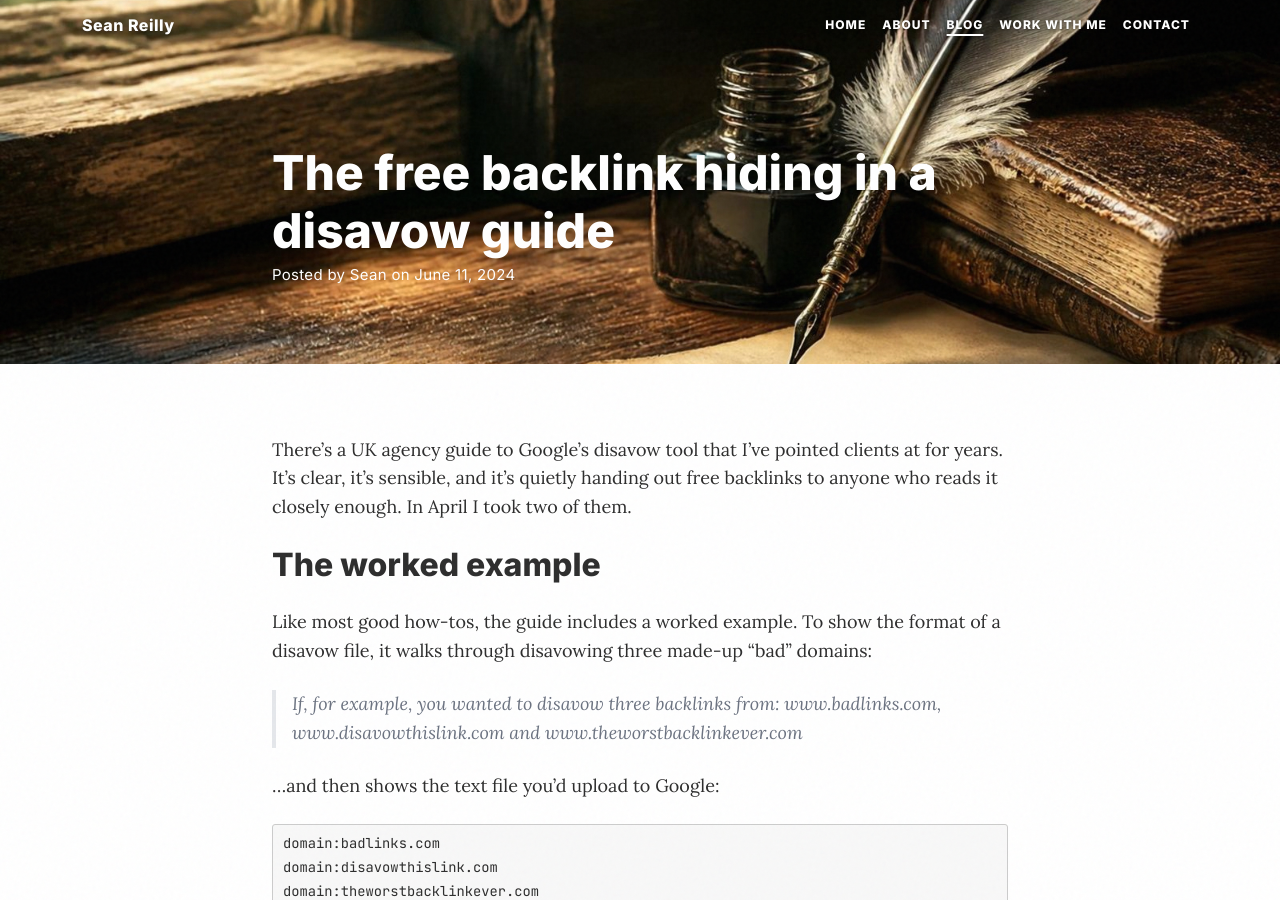
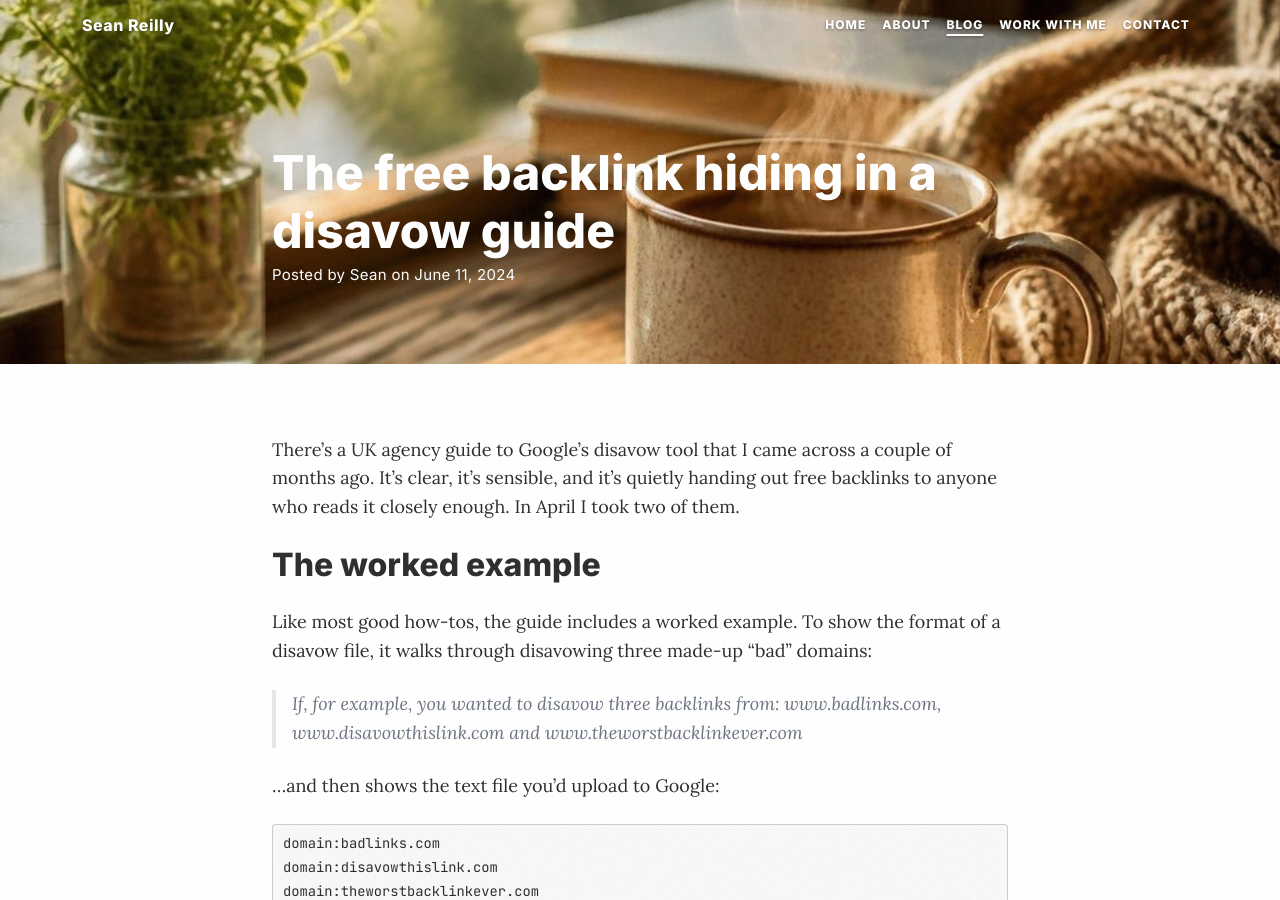
Before and after one commit to seanreillyesq/seanreillyesq.github.io, a Jekyll site: the page built from _posts/2024-06-11-free-backlink-hiding-in-a-disavow-guide.md, in a window 1280 px wide and 900 px high. Built offline with Jekyll 4.4.1, drawn with Linux system fonts in a browser that asks for light colours.

Commit message:
Post: swap header image and soften opening line
New header uses the free-stuff-box concept (links left out for the taking)
instead of the gift-wrapped link. Opening changed from 'pointed clients at
for years' to 'came across a couple of months ago' - fits the incidental
discovery framing and the April registration timeline.

```diff
--- a/_posts/2024-06-11-free-backlink-hiding-in-a-disavow-guide.md
+++ b/_posts/2024-06-11-free-backlink-hiding-in-a-disavow-guide.md
@@ -15,7 +15,7 @@ hidden: true
 robots: noindex
 ---
 
-There's a UK agency guide to Google's disavow tool that I've pointed clients at for years. It's clear, it's sensible, and it's quietly handing out free backlinks to anyone who reads it closely enough. In April I took two of them.
+There's a UK agency guide to Google's disavow tool that I came across a couple of months ago. It's clear, it's sensible, and it's quietly handing out free backlinks to anyone who reads it closely enough. In April I took two of them.
 
 ## The worked example
 
```
Also changed, not shown: img/free-backlink-hiding-in-a-disavow-guide.jpg.
